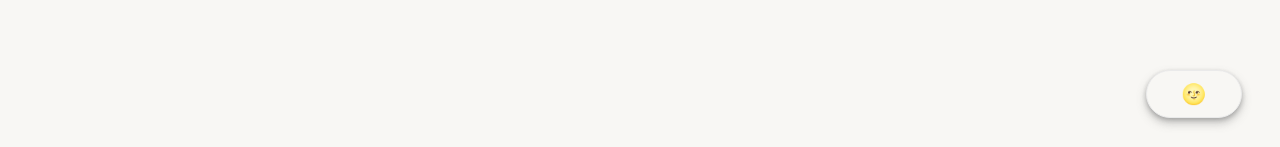
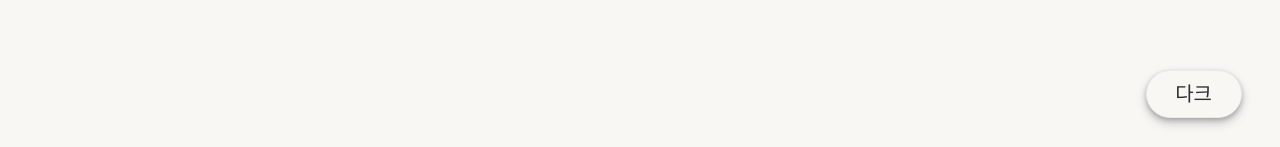
Before and after one commit to jangmoonwon/darkmode-ts, a React (Create React App) app: page / in a window 1280 px wide. Shown: the part 650-797 px from the top of the page. Built offline with nearby package versions, Linux system fonts and the light colour scheme.

Commit message:
토글 수정

```diff
--- a/src/assets/styles/styles.d.ts
+++ b/src/assets/styles/styles.d.ts
@@ -8,6 +8,7 @@ declare module "styled-components" {
       text: string;
       toggleShadow: string;
       toggleHover: string;
+      hoverText: string;
     };
   }
 }
--- a/src/assets/styles/theme.ts
+++ b/src/assets/styles/theme.ts
@@ -3,7 +3,8 @@ export const dark = {
   borderColor: "1px solid #2c2d33",
   text: "#FFFFFF",
   toggleShadow: "0px 5px 10px rgba(0,0,0, 0.35), 0px 2px 3px rgba(0,0,0, 0.35)",
-  toggleHover: "#D1D6D1",
+  toggleHover: "rgba(248, 247, 244, 0.35)",
+  hoverText: "#FFFFFF",
 };
 
 export const light = {
@@ -12,7 +13,8 @@ export const light = {
   text: "#31302E",
   toggleShadow:
     "0 5px 10px rgba(100, 100, 100, 0.35), 0 2px 4px rgba(100, 100, 100, 0.35)",
-  toggleHover: "#1E1E22",
+  toggleHover: "rgba(30, 30, 34, 0.85)",
+  hoverText: "#FFFFFF",
 };
 
 export const theme = { dark, light };
--- a/src/components/Toggle.tsx
+++ b/src/components/Toggle.tsx
@@ -10,16 +10,18 @@ interface ToggleWrapper {
   themeMode: string;
 }
 
+
 const Toggle = ({ themeMode, toggleTheme }: ToggleBtn) => {
   return (
     <Wrapper onClick={toggleTheme} themeMode={themeMode}>
-      {themeMode === "dark" ? "🌚" : "🌝"}
+      {themeMode === "dark" ? "라이트" : "다크"}
     </Wrapper>
   );
 };
 
 const Wrapper = styled.button<ToggleWrapper>`
   background: ${({ theme }) => theme.mode.mainBackground};
+  color: ${({theme}) => theme.mode.text};
   position: fixed;
   z-index: 999999;
   bottom: 4%;
@@ -36,7 +38,14 @@ const Wrapper = styled.button<ToggleWrapper>`
   cursor: pointer;
   &:hover {
     background: ${({ theme }) => theme.mode.toggleHover};
+    border-color: transparent;
+    color: ${({ theme }) => theme.mode.hoverText};
   }
 `;
 
+const Img = styled.img`
+  width: 30px;
+  height: 30px;
+`;
+
 export default Toggle;
```
